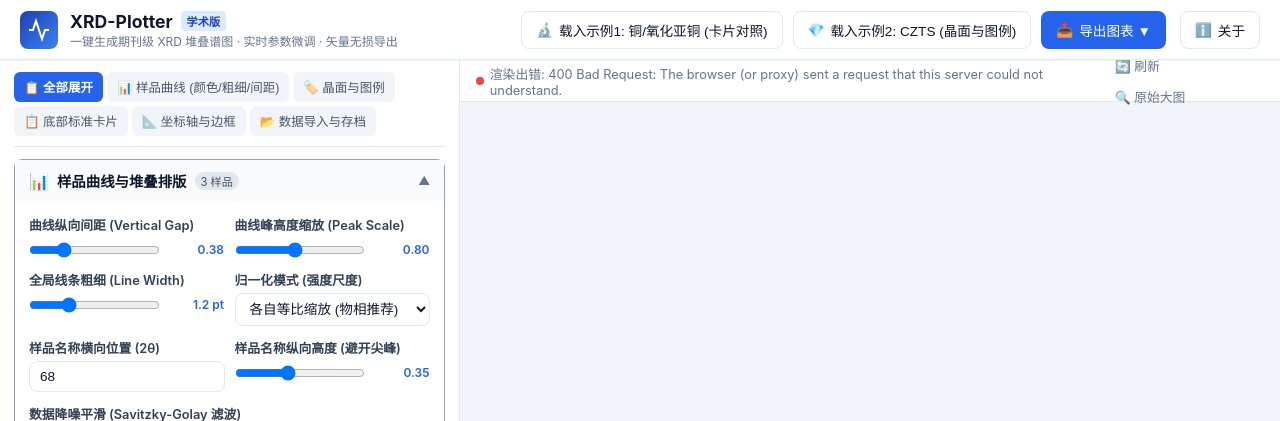
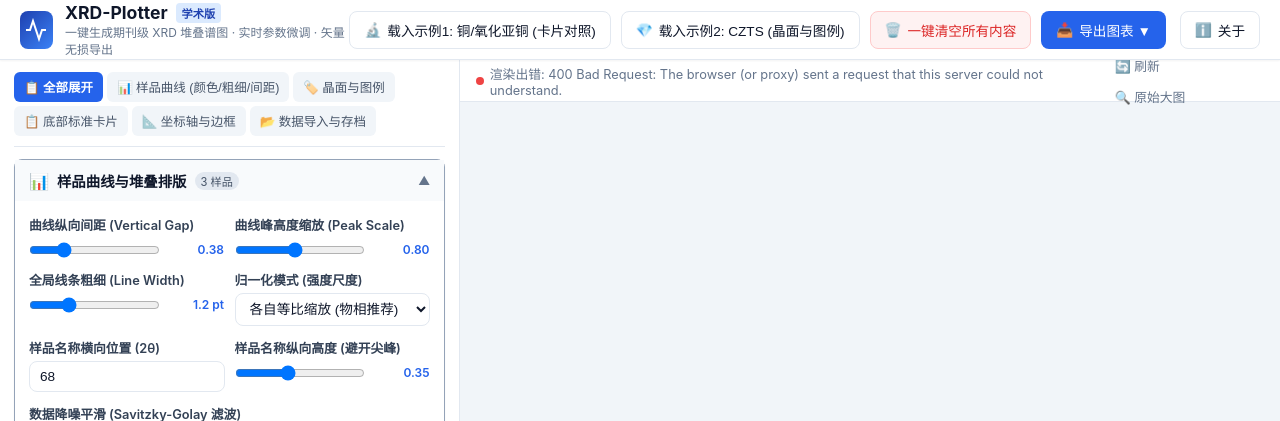
Before and after one commit to muyan6/XRD-Plotter, a Flask app: page / in a window 1280 px wide. Shown: the top 421 px of the page. Run offline with Flask 3, Linux system fonts and the light colour scheme.

Commit message:
feat: add one-click clear all button in header next to demo buttons

```diff
--- a/static/css/style.css
+++ b/static/css/style.css
@@ -140,6 +140,18 @@
 .btn-ghost:hover {
   background-color: #f1f5f9;
   color: var(--text-main);
+}
+
+.btn-clear-all {
+  color: #dc2626 !important;
+  border-color: #fecaca !important;
+  background-color: #fef2f2 !important;
+}
+
+.btn-clear-all:hover {
+  color: #ffffff !important;
+  background-color: #ef4444 !important;
+  border-color: #ef4444 !important;
 }
 
 .w-100 {
--- a/static/js/app.js
+++ b/static/js/app.js
@@ -100,9 +100,13 @@
     });
   });
 
-  // 示例加载按钮
+  // 示例加载与一键清空按钮
   document.getElementById('btn-demo-cu').addEventListener('click', () => loadDemo('cu'));
   document.getElementById('btn-demo-czts').addEventListener('click', () => loadDemo('czts'));
+  const btnClearAll = document.getElementById('btn-clear-all');
+  if (btnClearAll) btnClearAll.addEventListener('click', clearAllContent);
+  const btnClearSamples = document.getElementById('btn-clear-samples');
+  if (btnClearSamples) btnClearSamples.addEventListener('click', clearSamplesContent);
 
   // 刷新与放大
   document.getElementById('btn-refresh').addEventListener('click', () => requestRender());
@@ -628,6 +632,39 @@
   }
 }
 
+// 一键清空所有内容 (实测样品、标准卡片、晶面标注与物相图例)
+function clearAllContent() {
+  const hasContent = state.samples.length > 0 || state.pdf_cards.length > 0 || state.annotations.length > 0 || state.phase_legends.length > 0;
+  if (!hasContent) {
+    setRenderStatus('当前画布已为空', 'ready');
+    return;
+  }
+  if (!confirm('确定要一键清空当前所有样品曲线、标准卡片、晶面标注与图例吗？\n（清空后可随时重新上传新数据或载入示例）')) {
+    return;
+  }
+  state.samples = [];
+  state.pdf_cards = [];
+  state.annotations = [];
+  state.phase_legends = [];
+
+  renderSampleList();
+  renderCardList();
+  renderAnnotationsList();
+  renderPhaseLegendList();
+  triggerAutoRender(0);
+  setRenderStatus('已清空全部内容，画布已就绪', 'ready');
+}
+
+// 仅清空实测样品
+function clearSamplesContent() {
+  if (state.samples.length === 0) return;
+  if (!confirm('确定要清空当前所有实测样品曲线吗？')) return;
+  state.samples = [];
+  renderSampleList();
+  triggerAutoRender(0);
+  setRenderStatus('已清空所有实测样品', 'ready');
+}
+
 // 渲染标准卡片列表
 function renderCardList() {
   const container = document.getElementById('cards-list');
--- a/templates/index.html
+++ b/templates/index.html
@@ -27,6 +27,9 @@
       </button>
       <button class="btn btn-outline" id="btn-demo-czts">
         <span>💎</span> 载入示例2: CZTS (晶面与图例)
+      </button>
+      <button class="btn btn-outline btn-clear-all" id="btn-clear-all" title="一键清空所有样品曲线、标准卡片、晶面标注与图例">
+        <span>🗑️</span> 一键清空所有内容
       </button>
       <div class="dropdown">
         <button class="btn btn-primary dropdown-btn" id="btn-export-menu">
```
